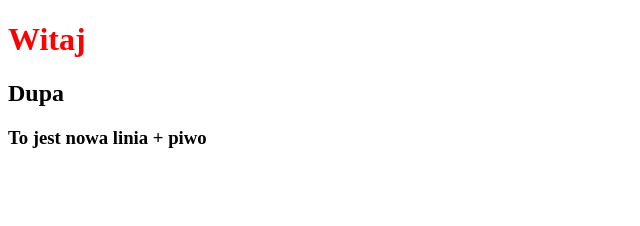
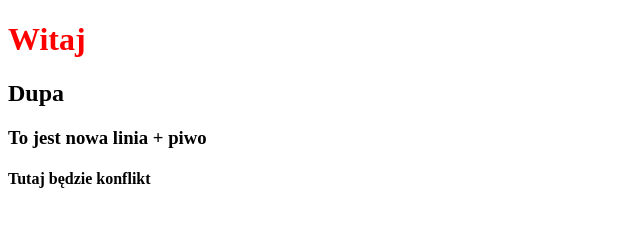
Before and after one commit to piotrbaczek/test-html, a plain HTML site: page index.html in a window 1280 px wide. Shown: the whole page, without its empty margins (0-640 px from the left). Drawn offline with Linux system fonts and the light colour scheme.

Commit message:
Added h4

```diff
--- a/index.html
+++ b/index.html
@@ -7,5 +7,6 @@
 <h1 style="color:red;">Witaj</h1>
 <h2>Dupa</h2>
 <h3>To jest nowa linia + piwo</h3>
+<h4>Tutaj będzie konflikt</h4>
 </body>
 </html>
```
